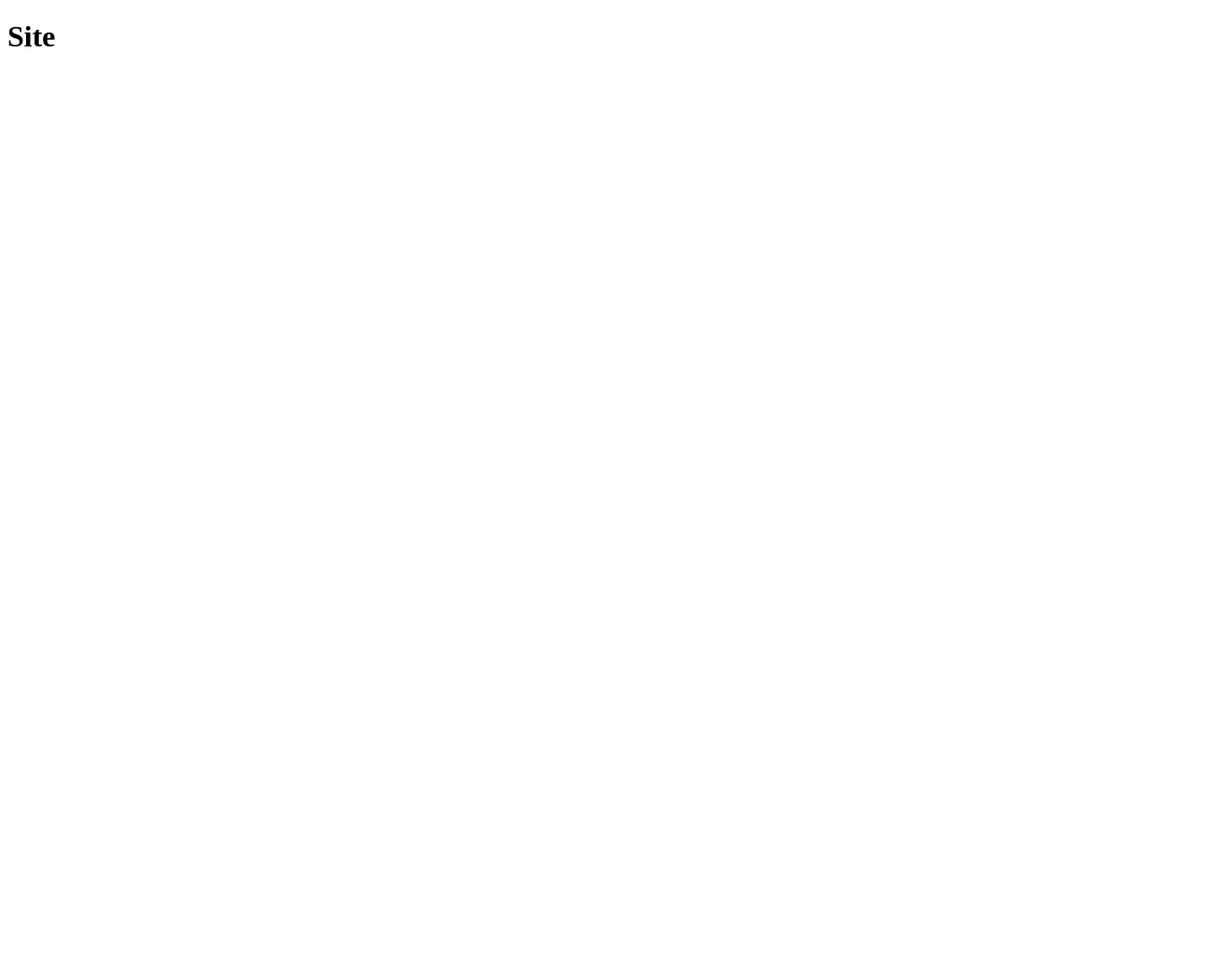
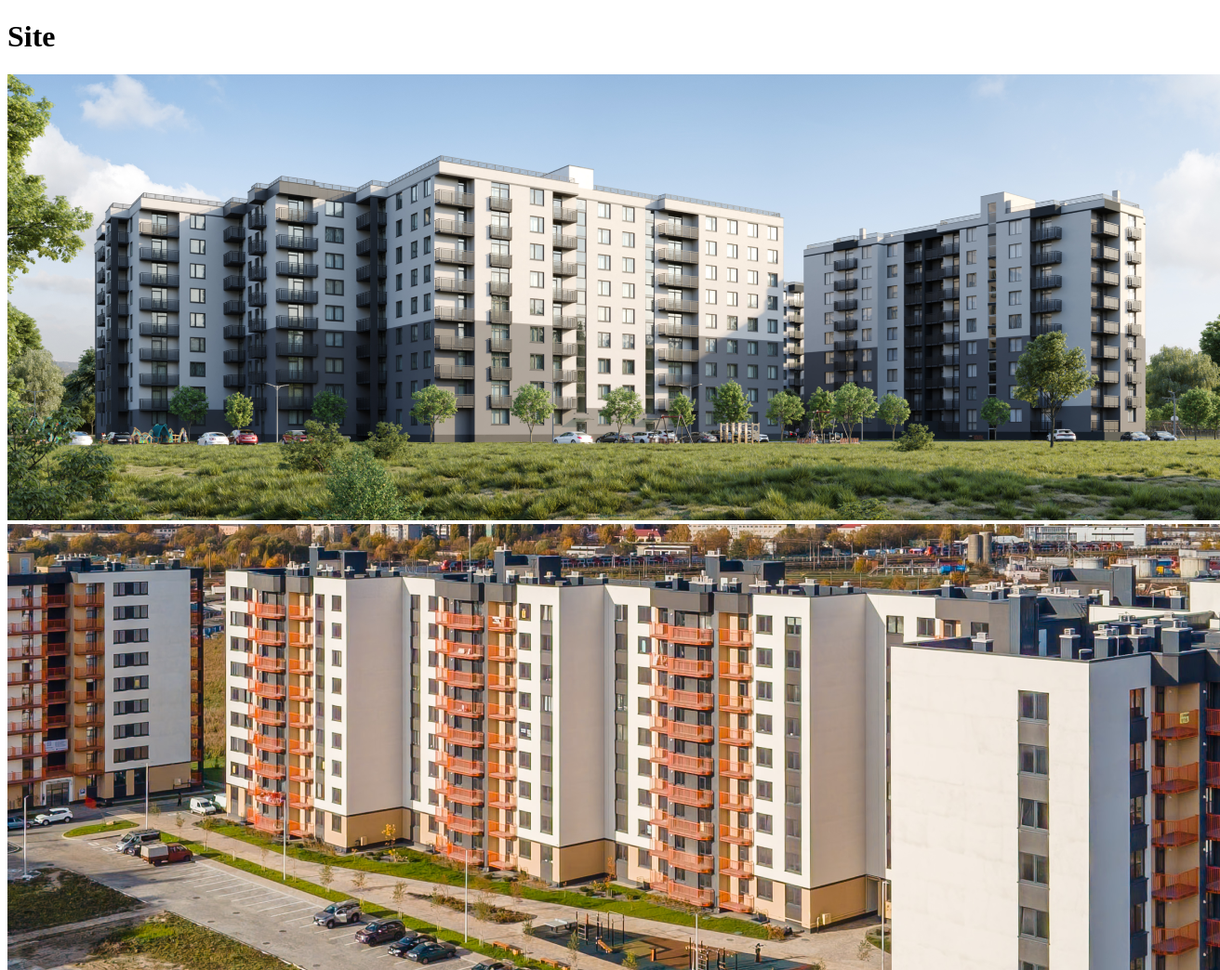
Before and after one commit to KSK39/ksk_test, a plain HTML site: page index.html in a window 1280 px wide. Shown: the top 1044 px of the page at 93% size, 1312 px wide, since content can reach past the window. Before the commit the page ends 800 px from the top, so only its background shows below. Drawn offline with Linux system fonts and the light colour scheme.

Commit message:
Update index.html

```diff
--- a/index.html
+++ b/index.html
@@ -3,30 +3,7 @@
 <head>
     <meta charset="UTF-8">
     <title>Моя первая страница</title>
-    <style>
-        /* Стили для слайдера */
-        .slider {
-            position: relative;
-            width: 100%;
-            max-width: 600px;
-            margin: auto;
-            overflow: hidden;
-        }
 
-        .slideshow-container img {
-            display: none;
-            width: 100%;
-            height: auto;
-        }
-
-        .active-slide {
-            display: block;
-        }
-
-        a.slide-link {
-            text-decoration: none;
-        }
-    </style>
 </head>
 <body>
     <!-- Блок h1 заменяем контейнером для слайдера -->
```
